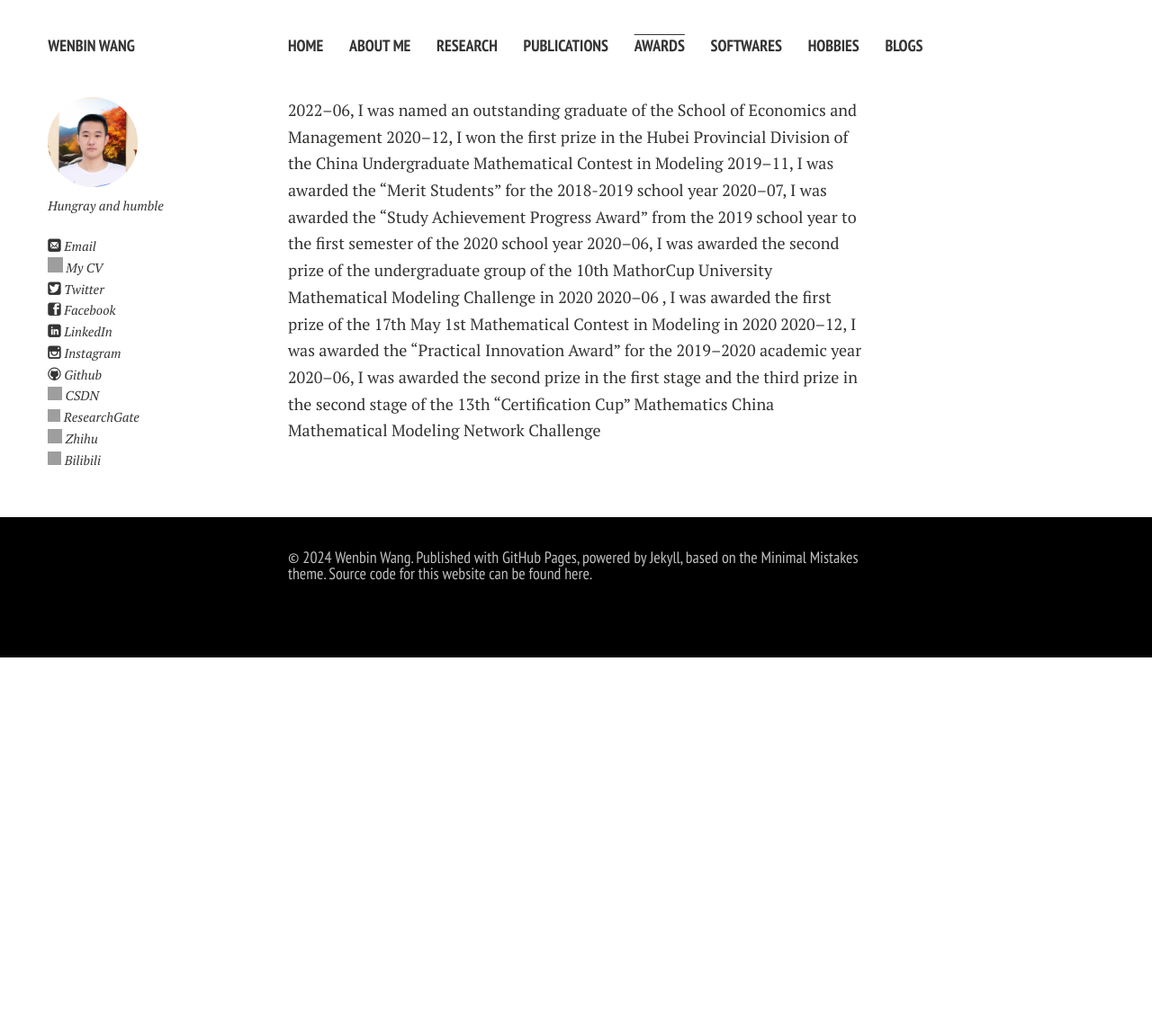
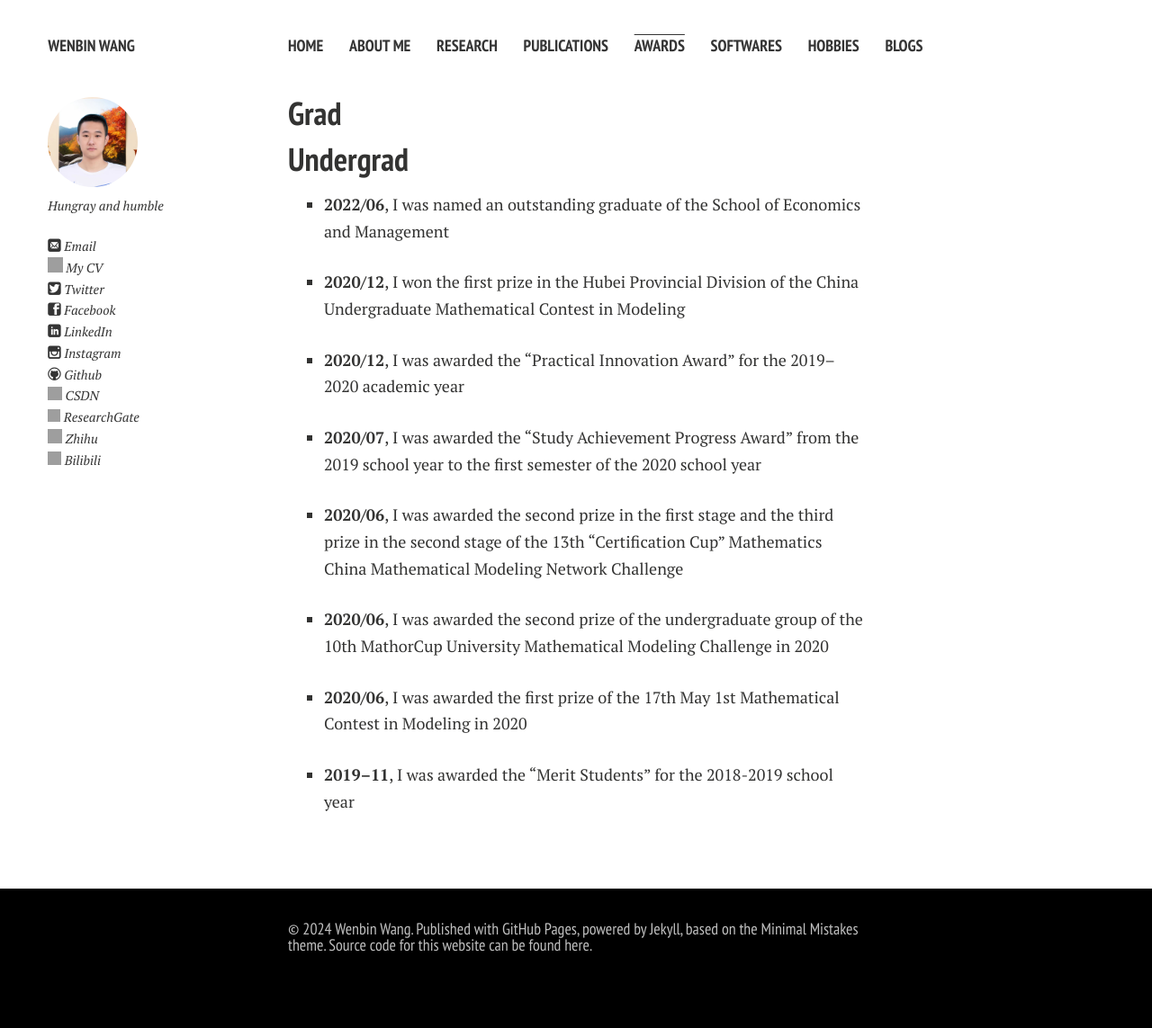
Before and after one commit to LuminaryAlexander/LuminaryAlexander.github.io, a Jekyll site: the page built from awards.md, in a window 1280 px wide. Shown: the whole page at 90% size. Built offline with Jekyll 4.4.1, drawn with Linux system fonts in a browser that asks for light colours; nearby versions of some CDN libraries; comment, search, counter and statistics services are not loaded; a style sheet for code colours, icons or effects is not loaded; before the commit the page ends 900 px from its top, so only the background shows below that; grey boxes are pictures that could not be loaded.

Commit message:
Update awards.md

```diff
--- a/awards.md
+++ b/awards.md
@@ -4,21 +4,30 @@ permalink: /awards/index.html
 title: Awards
 ---
 
+## Grad
 
+## Undergrad
 
-2022--06, I was named an outstanding graduate of the School of Economics and
+- **2022/06**, I was named an outstanding graduate of the School of Economics and
 Management
-2020--12, I won the first prize in the Hubei Provincial Division of the China
+
+- **2020/12**, I won the first prize in the Hubei Provincial Division of the China
 Undergraduate Mathematical Contest in Modeling
-2019--11, I was awarded the "Merit Students" for the 2018-2019 school year
-2020--07, I was awarded the "Study Achievement Progress Award" from the 2019
+
+- **2020/12**, I was awarded the "Practical Innovation Award" for the 2019--2020
+academic year
+
+- **2020/07**, I was awarded the "Study Achievement Progress Award" from the 2019
 school year to the first semester of the 2020 school year
-2020--06, I was awarded the second prize of the undergraduate group of the 10th
-MathorCup University Mathematical Modeling Challenge in 2020
-2020--06 , I was awarded the first prize of the 17th May 1st Mathematical Contest in
-Modeling in 2020
-2020--12, I was awarded the "Practical Innovation Award" for the 2019--2020
-academic year
-2020--06, I was awarded the second prize in the first stage and the third prize in the
+
+- **2020/06**, I was awarded the second prize in the first stage and the third prize in the
 second stage of the 13th "Certification Cup" Mathematics China Mathematical
 Modeling Network Challenge
+
+- **2020/06**, I was awarded the second prize of the undergraduate group of the 10th
+MathorCup University Mathematical Modeling Challenge in 2020
+
+- **2020/06**, I was awarded the first prize of the 17th May 1st Mathematical Contest in
+Modeling in 2020
+
+- **2019--11**, I was awarded the "Merit Students" for the 2018-2019 school year
```
